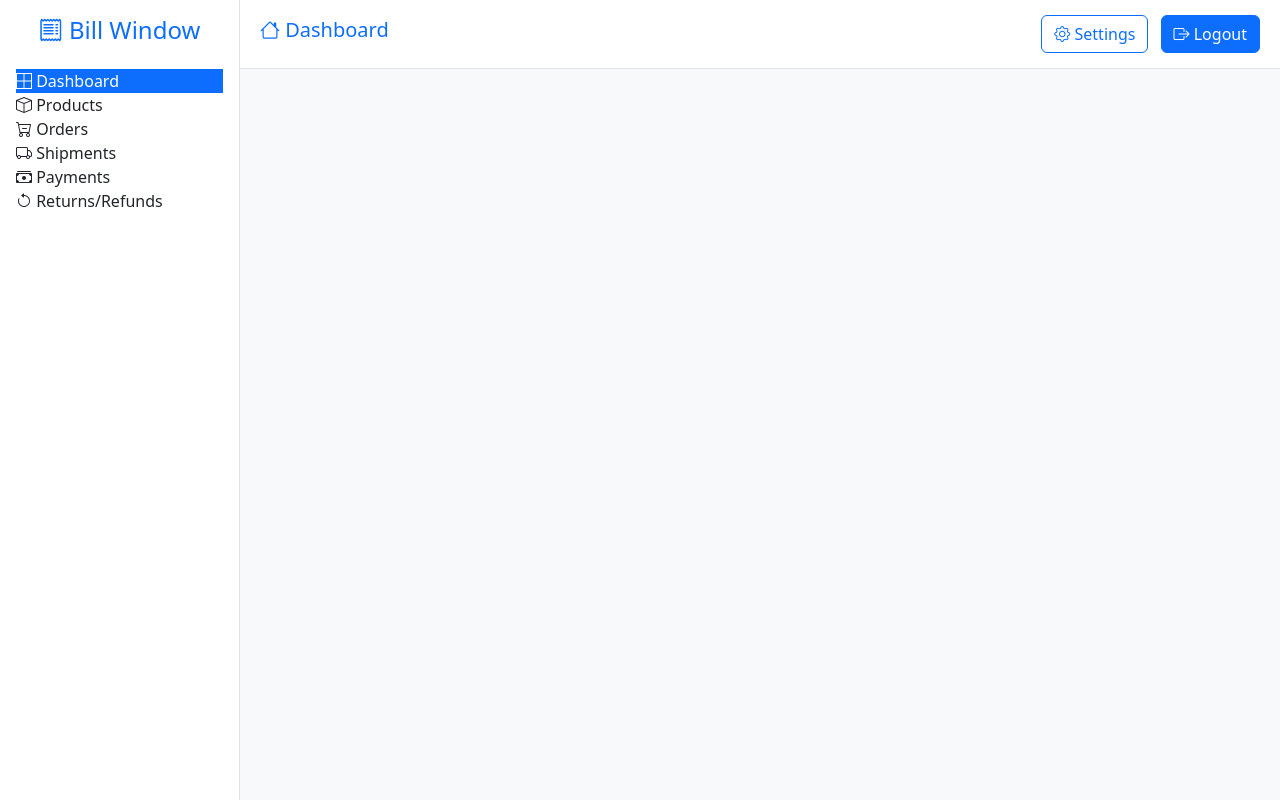
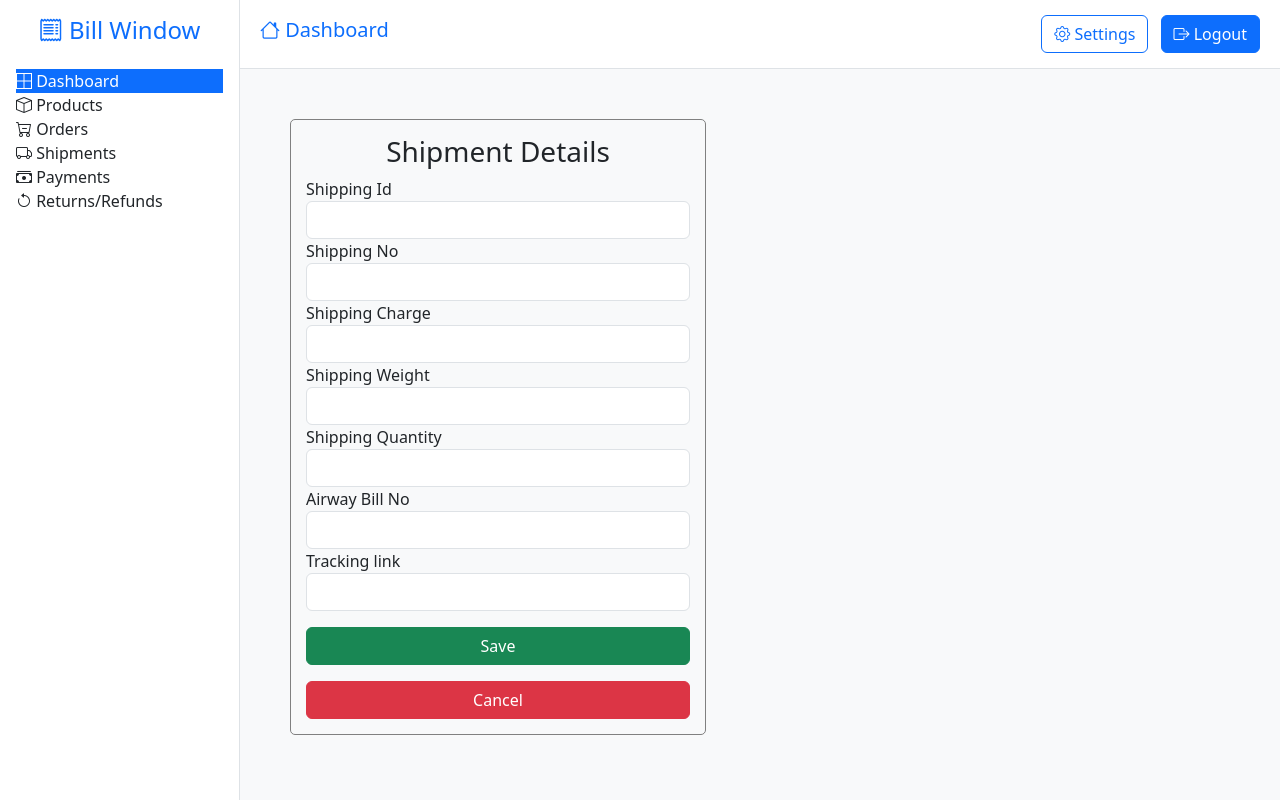
Before and after one commit to infas786/clothing_001, a PHP site: page /shipment.php in a window 1280 px wide. Run offline with PHP 8.4, Linux system fonts and the light colour scheme.

Commit message:
Shipment form created

```diff
--- a/shipment.php
+++ b/shipment.php
@@ -42,6 +42,13 @@
             cursor: pointer;
             box-shadow: 0 4px 8px rgba(0, 0, 0, 0.1);
         }
+        #shipmentForm{
+            margin: 50px;
+            width: 40%;
+            border: solid 1px gray;
+            padding: 15px;
+            border-radius: 5px;
+        }
     </style>
 </head>
 
@@ -69,16 +76,42 @@
         </div>
 
 
+        <form id="shipmentForm">
+            <h3 style="text-align:center">Shipment Details</h3>
+            <div class="form-group">
+                <label for="exampleInputEmail1">Shipping Id</label>
+                <input type="shipId" class="form-control" id="shipId" aria-describedby="emailHelp">
+            </div>
+            <div class="form-group">
+                <label for="exampleInputEmail1">Shipping No</label>
+                <input type="shipNo" class="form-control" id="shipNo" aria-describedby="emailHelp">
+            </div>
+            <div class="form-group">
+                <label for="exampleInputEmail1">Shipping Charge</label>
+                <input type="shipCharge" class="form-control" id="shipCharge" aria-describedby="emailHelp">
+            </div>
+            <div class="form-group">
+                <label for="exampleInputEmail1">Shipping Weight</label>
+                <input type="shipWeight" class="form-control" id="shipWeight" aria-describedby="emailHelp">
+            </div>
+            <div class="form-group">
+                <label for="exampleInputEmail1">Shipping Quantity</label>
+                <input type="shipPcs" class="form-control" id="shipPcs" aria-describedby="emailHelp">
+            </div>
+            <div class="form-group">
+                <label for="exampleInputEmail1">Airway Bill No</label>
+                <input type="abNumber" class="form-control" id="abNumber" aria-describedby="emailHelp">
+
+            </div>
+            <div class="form-group">
+                <label for="exampleInputEmail1">Tracking link</label>
+                <input type="trackLink" class="form-control" id="trackLink" aria-describedby="emailHelp">
+
+            </div>
+            <button class="btn btn-success my-3" style="width: 100%;">Save</button>
+            <button class="btn btn-danger my3" style="width: 100%;">Cancel</button>
+
+        </form>
 
 
-
-
-
-
-
-
-
-
-
-
-        </html>
+</html>
```
